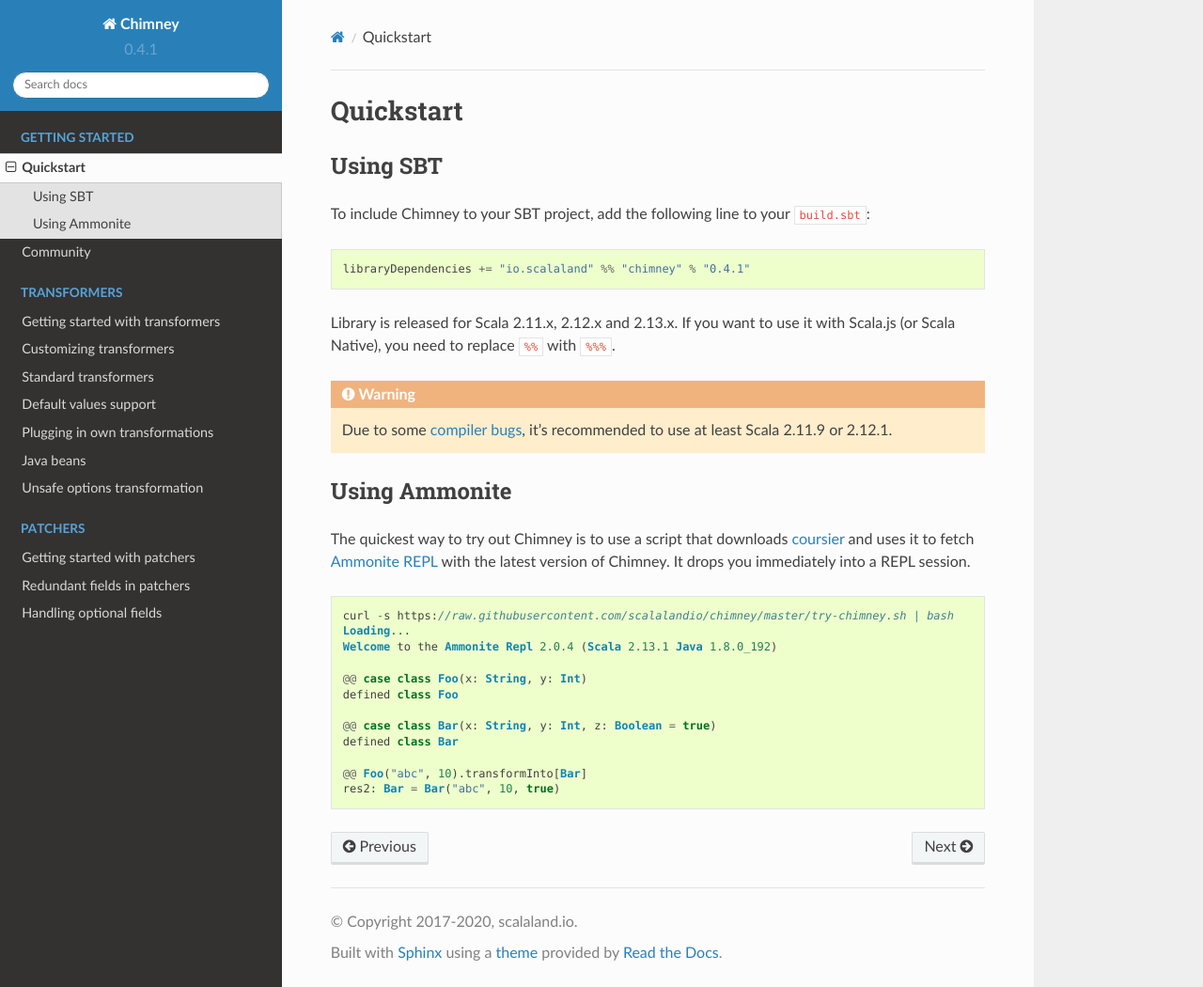
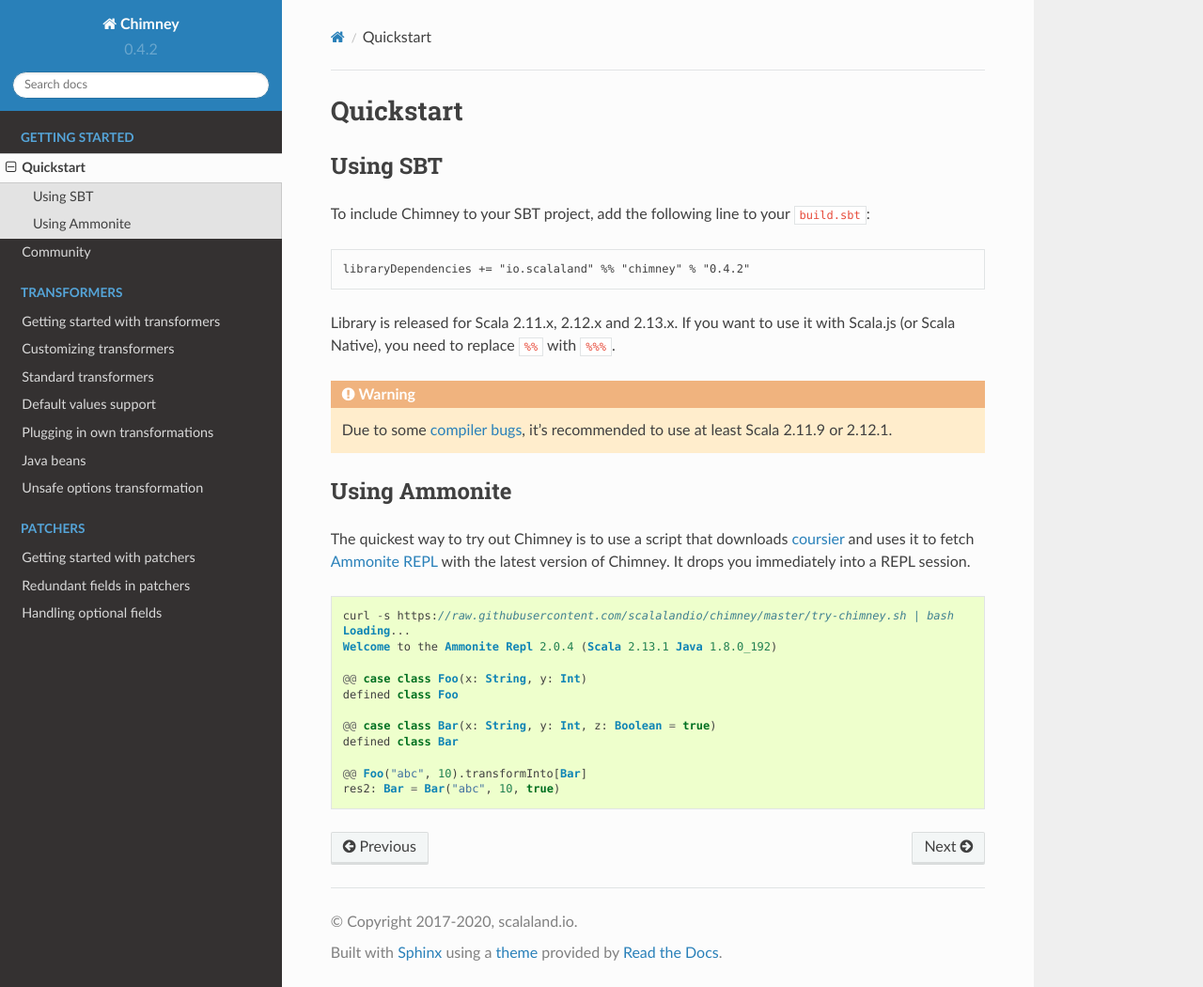
Before and after one commit to scalalandio/chimney, a Sphinx documentation site: the page built from docs/source/getting-started/quickstart.rst, in a window 1280 px wide and 1050 px high. Shown: the whole window at 94% size. Built offline with Sphinx 7.4.7 and the Read the Docs theme 2.0.0, drawn with Linux system fonts in a browser that asks for light colours.

Commit message:
use version variable for libraryDependencies in quickstart

```diff
--- a/docs/source/conf.py
+++ b/docs/source/conf.py
@@ -61,9 +61,9 @@
 # built documents.
 #
 # The short X.Y version.
-version = u'0.4.1'
+version = u'0.4.2'
 # The full version, including alpha/beta/rc tags.
-release = u'0.4.1'
+release = u'0.4.2'
 
 # The language for content autogenerated by Sphinx. Refer to documentation
 # for a list of supported languages.
--- a/docs/source/getting-started/quickstart.rst
+++ b/docs/source/getting-started/quickstart.rst
@@ -7,9 +7,9 @@
 To include Chimney to your SBT project, add the following line
 to your ``build.sbt``:
 
-.. code-block:: scala
+.. parsed-literal::
 
-  libraryDependencies += "io.scalaland" %% "chimney" % "0.4.1"
+  libraryDependencies += "io.scalaland" %% "chimney" % "|version|"
 
 
 Library is released for Scala 2.11.x, 2.12.x and 2.13.x. If you want to
```
